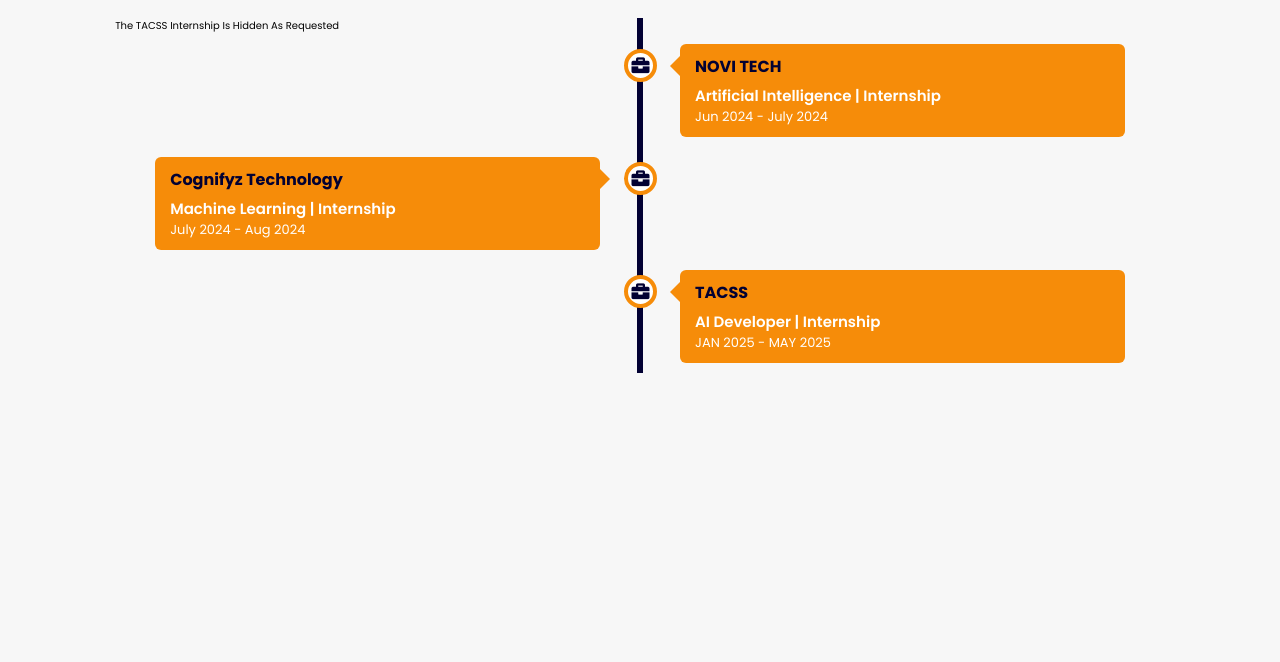
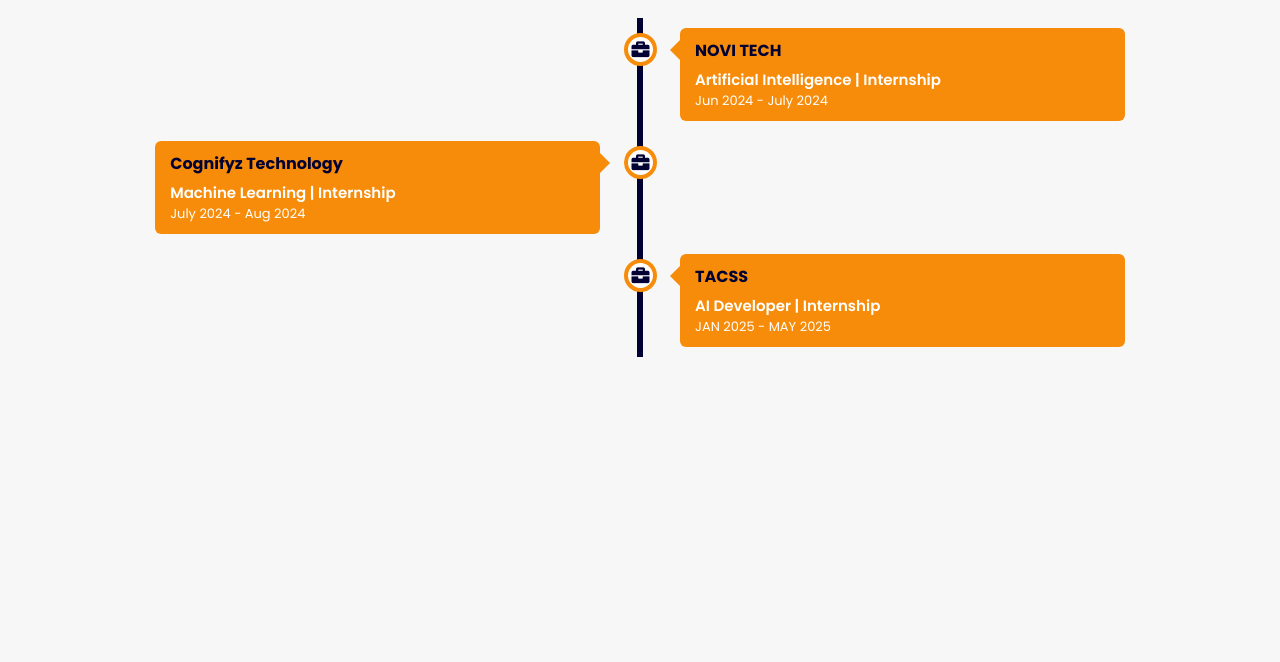
Before and after one commit to Rajapandi03/RP_Portfolio-Website, a plain HTML site: page experience/index.html in a window 1280 px wide. Shown: the part 138-800 px from the top of the page. Drawn offline with nearby package versions, Linux system fonts and the light colour scheme.

Commit message:
COMPLETED

```diff
--- a/experience/index.html
+++ b/experience/index.html
@@ -42,7 +42,6 @@
 
     <div class="timeline">
 
-    The TACSS internship is hidden as requested
 
 
 
```
